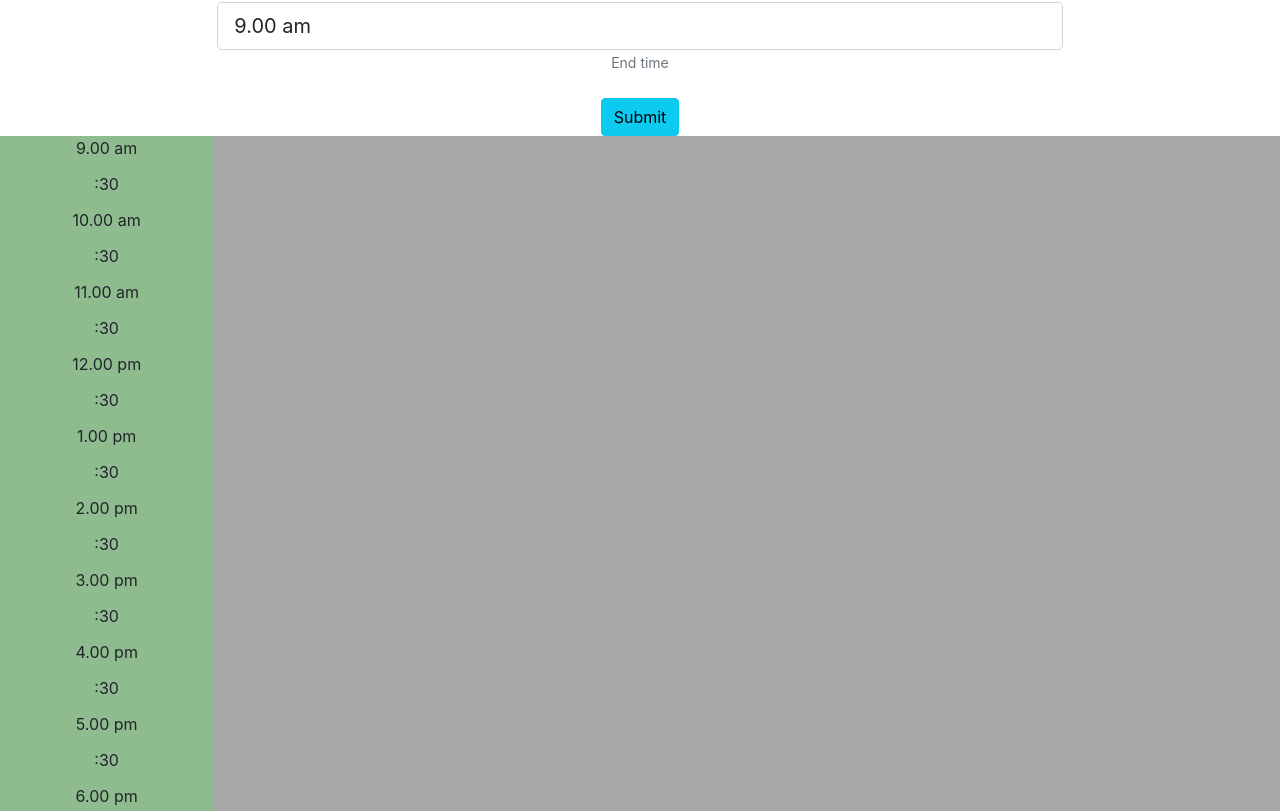
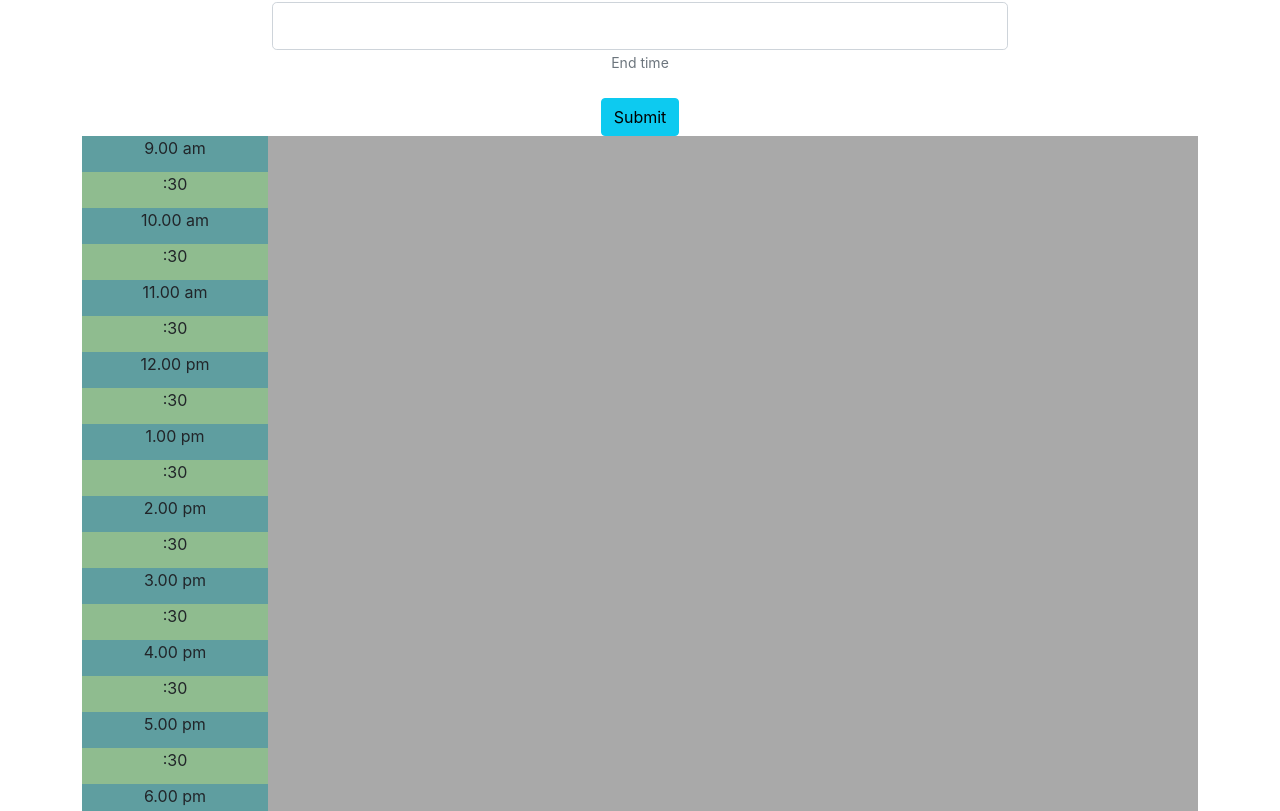
Before and after one commit to Lemeshevskaya/calendar-react, a React (Create React App) app: page / in a window 1280 px wide. Shown: the part 369-1180 px from the top of the page. Built offline with nearby package versions, Linux system fonts and the light colour scheme.

Commit message:
create lables in calendar

```diff
--- a/src/App.css
+++ b/src/App.css
@@ -6,6 +6,7 @@ body {
 }
 .day-calendar {
   background-color: darkgray;
+  grid-template-columns: 1fr 5fr;
 }
 .hour{
   border: 1px solid darkred;
@@ -18,8 +19,10 @@ body {
 }
 .grid {
   display: grid;
-  grid-template-columns: 1fr 5fr;
 }
-.absolut {
-  position: absolute;
+.gridrow {
+  grid-template-rows: repeat(3, 12px)
 }
+.bluecolor {
+  background-color: cadetblue;
+}
--- a/src/App.js
+++ b/src/App.js
@@ -6,7 +6,7 @@ import CreateEvent from './components/CreateEvent'
 
 function App() {
   return (
-    <div className="App">
+    <div className="App container">
       <h1>My calendar</h1>
       <Date></Date>
       <CreateEvent></CreateEvent>
--- a/src/common/timeList.js
+++ b/src/common/timeList.js
@@ -14,6 +14,7 @@ const timeList = [
   '9.00 pm'
 ]
 const timeHour = [
+  '',
   '9.00 am',
   '9.10 am',
   '9.20 am',
--- a/src/components/CreateEvent.js
+++ b/src/components/CreateEvent.js
@@ -41,7 +41,7 @@ export default class CreateEvent extends Component {
         timeEnd: this.state.timeEnd,
       };
       const Lable = (
-      <CreateLable lable = {data}/>);
+      <CreateLable lable = {data} times = {timeHour}/>);
       var lables = this.state.lable.slice();
       lables.push(Lable);
       this.setState({ lable: lables });
@@ -106,15 +106,14 @@ export default class CreateEvent extends Component {
                 value="Submit"
                 className="btn btn-info btn-block mt-4 btn_submit"
               />
-              {this.state.lable}
             </form>
           </div>
         </div>
         <div className= 'grid day-calendar'>
         <DayHours time={timeList}></DayHours>
-        <DayField time={timeHour}>{this.state.lable}</DayField>
+        <DayField time={timeHour} lable={this.state.lable}></DayField>
       </div>
-      </div>
+    </div>
     )
   }
 }
--- a/src/components/CreateLable.js
+++ b/src/components/CreateLable.js
@@ -1,10 +1,26 @@
-import React, { Component } from 'react'
+import React, { Component } from 'react';
 
 export default class CreateLable extends Component {
   render() {
     const {lable} = this.props;
+    const {times} = this.props;
+    const period = [];
+    times.map((time) => {
+      if (time === lable.timeStart) {
+        period.push(times.indexOf(time));
+      } else if (time === lable.timeEnd) {
+        period.push(times.indexOf(time));
+      }
+      return (period)
+    })
+    const startTime = period[0];
+    const endTime = period[1]
     return (
-      <div className="card absolut">
+      <div className="card"
+      style={{
+        gridRowStart: `${startTime}`,
+        gridRowEnd: `${endTime}`
+      }}>
         <h3 className="card-header">{lable.eventname}</h3>
         <div className="card-body">
           <p>{lable.location}</p>
--- a/src/components/DayHours.js
+++ b/src/components/DayHours.js
@@ -7,11 +7,11 @@ function DayHours(props) {
     timeList.map((time,index) => {
       return (
         <div key ={index}>
-          <div className='row1'>
+          <div className='row1 bluecolor'>
             {time}
           </div>
-          <div className='row1'></div>
-          <div className='row1'></div>
+          <div className='row1 bluecolor'></div>
+          <div className='row1 bluecolor'></div>
           <div className='row1'>
             :30
           </div>
@@ -28,17 +28,14 @@ function DayHours(props) {
 }
 
 function DayField(props) {
-  const timeHours = props.time;
-  const listField =
-  timeHours.map((time,index) => {
-    let times = time;
-    return (
-      <div key={index} className={classnames('row1', times)}>
-      </div>
-    )
-  });
+  const lableNew = props.lable;
+  const timePeriod = props.time;
+  const timeLength = timePeriod.length;
   return (
-    <div>{listField}</div>
+    <div className = "grid" style={{gridTemplateRows: `repeat(${timeLength}, 12px)`}}>
+      {lableNew}
+    </div>
+
   )
 }
 
```
